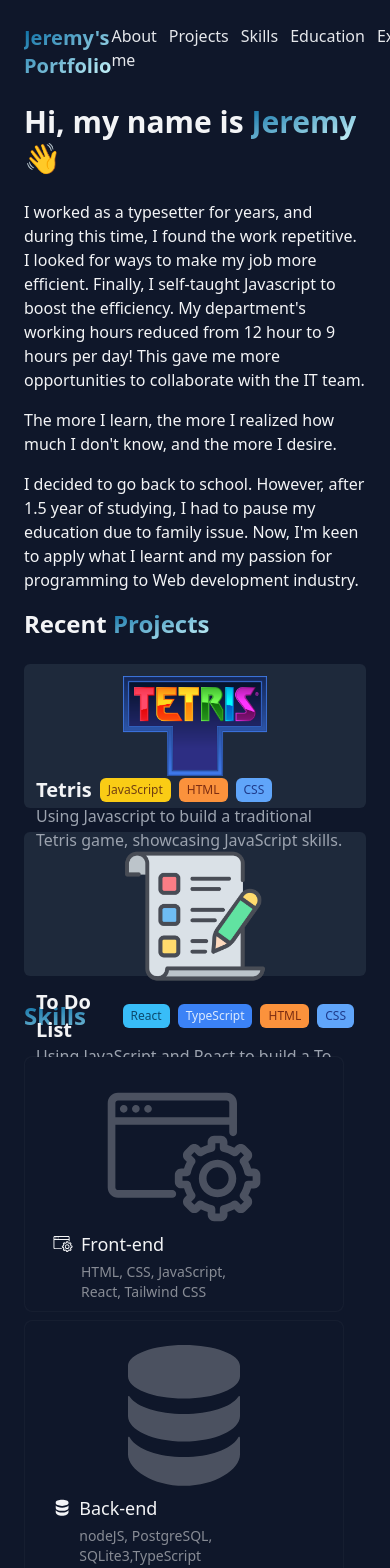
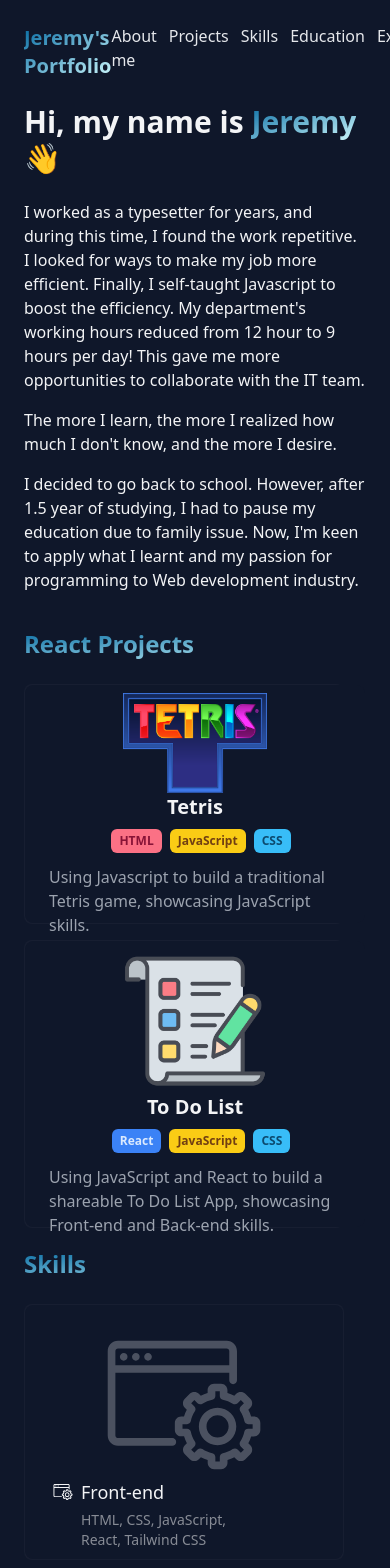
Before and after one commit to jeremyf2020/portfolio, a React (Create React App) app: page / in a window 390 px wide. Shown: the top 1568 px of the page. Built offline with nearby package versions, Linux system fonts and the light colour scheme.

Commit message:
apply hover effect on project section, adjust mobile responsive layout

```diff
--- /dev/null
+++ b/src/functions/handMouseMove.ts
@@ -0,0 +1,10 @@
+import React from "react";
+
+export const handleMouseMove = (e: React.MouseEvent<HTMLDivElement>): void => {
+  const target = e.target as HTMLDivElement;
+  const rect = target.getBoundingClientRect(),
+    x = e.clientX - rect.left,
+    y = e.clientY - rect.top;
+  target.style.setProperty("--mouse-x", `${x}px`);
+  target.style.setProperty("--mouse-y", `${y}px`);
+};
--- a/src/layouts/NavBar.tsx
+++ b/src/layouts/NavBar.tsx
@@ -1,7 +1,7 @@
 export default function NavBar() {
   return (
-    <div className="sticky top-0 w-full mx-auto">
-      <div className="py-6 flex justify-between bg-slate-900 z-10">
+    <div className="sticky top-0 w-full mx-auto z-10">
+      <div className="py-6 flex justify-between bg-slate-900">
         <div
           className="flex items-center bg-gradient-to-br from-sky-700 to-cyan-100
             bg-clip-text text-xl font-bold text-transparent "
--- a/src/layouts/Projects.tsx
+++ b/src/layouts/Projects.tsx
@@ -1,77 +1,118 @@
 import React from "react";
 import tetrisLogo from "../assets/tetris.png";
 import todoLogo from "../assets/toDoList.png";
+import { handleMouseMove } from "../functions/handMouseMove";
 
-interface ProjectProps {
-  name: string;
-  logo: string;
-  tech: string[];
-  description: string;
-}
+export default function Projects() {
+  return (
+    <>
+      <h1 className="mb-6 text-2xl font-bold bg-gradient-to-br from-sky-700 to-cyan-100 bg-clip-text text-transparent mt-5">
+        React Projects
+      </h1>
 
-const techColors: { [key: string]: string } = {
-  React: "bg-sky-400 text-sky-900",
-  JavaScript: "bg-yellow-400 text-yellow-900",
-  HTML: "bg-orange-400 text-orange-900",
-  CSS: "bg-blue-400 text-blue-900",
-  TypeScript: "bg-blue-500 text-blue-100",
-};
+      <div className="z-4 relative mb-4">
+        <div
+          onMouseMove={handleMouseMove}
+          className="
+            bg-white/[0.03] rounded-lg  h-60 md:h-52 w-80 cursor-pointer
 
-const createProject = ({ name, logo, tech, description }: ProjectProps) => (
-  <div>
-    <div className="h-36 flex flex-col items-center gap-x-8 rounded-md bg-slate-800 p-3 md:flex-row mb-6">
+        after:h-full after:w-full after:left-0 after:opacity-0 after:absolute after:top-0 after:transitionDuration-500 after:transition-opacity after:rounded-lg after:bg-spotlightEdge after:hover:opacity-100 after:z-1
+
+        before:h-full before:w-full before:left-0 before:opacity-0 before:absolute before:top-0 before:transitionDuration-500 before:transition-opacity before:rounded-lg before:bg-spotlight before:
+        before:z-3 before:hover:opacity-100
+            "
+        >
+          <div className="flex flex-col items-center px-6 gap-x-8  bg-slate-900 inset-[1px] p-2 absolute  rounded-lg z-2  md:flex-row">
+            <div className="shrink-0">
+              <a href="/demo/astro-boilerplate">
                 <img
                   className="h-auto w-36 hover:translate-y-1"
-        src={logo}
-        alt={`${name} logo`}
+                  src={tetrisLogo}
+                  alt="tetris-logo"
+                  loading="lazy"
                 />
+              </a>
+            </div>
             <div>
-        <div className="flex gap-2 items-center">
-          <span className="text-xl font-semibold">{name}</span>
-          {tech.map((technology) => (
-            <span
-              key={technology}
-              className={`rounded-md px-2 py-1 text-xs ${
-                techColors[technology] || "bg-gray-400 text-gray-900"
-              }`}
+              <div className="flex flex-col items-center gap-y-2 md:flex-row">
+                <a
+                  className="hover:text-cyan-400"
+                  href="/demo/astro-boilerplate"
                 >
-              {technology}
-            </span>
-          ))}
+                  <div className="text-xl font-semibold">Tetris</div>
+                </a>
+                <div className="ml-3 flex gap-2">
+                  <div className="rounded-md px-2 py-1 text-xs font-semibold bg-rose-400 text-rose-900">
+                    HTML
                   </div>
-        <div className="text-gray-400">{description}</div>
+                  <div className="rounded-md px-2 py-1 text-xs font-semibold bg-yellow-400 text-yellow-900">
+                    JavaScript
+                  </div>
+                  <div className="rounded-md px-2 py-1 text-xs font-semibold bg-sky-400 text-sky-900">
+                    CSS
                   </div>
                 </div>
               </div>
-);
+              <p className="mt-3 text-gray-400">
+                Using Javascript to build a traditional Tetris game, showcasing
+                JavaScript skills.
+              </p>
+            </div>
+          </div>
+        </div>
+      </div>
 
-const Project: React.FC = () => {
-  return (
-    <div>
-      <div className="mb-6 text-2xl font-bold">
-        Recent{" "}
-        <span className="bg-gradient-to-br from-sky-700 to-cyan-100 bg-clip-text text-transparent">
-          Projects
-        </span>
+      <div className="z-4 relative">
+        <div
+          onMouseMove={handleMouseMove}
+          className="
+            bg-white/[0.03] rounded-lg   w-80 cursor-pointer   h-72 md:h-52
+
+        after:h-full after:w-full after:left-0 after:opacity-0 after:absolute after:top-0 after:transitionDuration-500 after:transition-opacity after:rounded-lg after:bg-spotlightEdge after:hover:opacity-100 after:z-1
+
+        before:h-full before:w-full before:left-0 before:opacity-0 before:absolute before:top-0 before:transitionDuration-500 before:transition-opacity before:rounded-lg before:bg-spotlight before:
+        before:z-3 before:hover:opacity-100
+            "
+        >
+          <div className="flex flex-col items-center px-6 gap-x-8  bg-slate-900 inset-[1px] p-2 absolute  rounded-lg z-2  md:flex-row">
+            <div className="shrink-0">
+              <a href="/demo/astro-boilerplate">
+                <img
+                  className="h-auto w-36 hover:translate-y-1"
+                  src={todoLogo}
+                  alt="to-do-list-logo"
+                  loading="lazy"
+                />
+              </a>
             </div>
             <div>
-        {createProject({
-          name: "Tetris",
-          logo: tetrisLogo,
-          tech: ["JavaScript", "HTML", "CSS"],
-          description:
-            "Using Javascript to build a traditional Tetris game, showcasing JavaScript skills.",
-        })}
-        {createProject({
-          name: "To Do List",
-          logo: todoLogo,
-          tech: ["React", "TypeScript", "HTML", "CSS"],
-          description:
-            "Using JavaScript and React to build a To Do List App, showcasing Front-end and Back-end skills.",
-        })}
+              <div className="flex flex-col items-center gap-y-2 md:flex-row">
+                <a
+                  className="hover:text-cyan-400"
+                  href="/demo/astro-boilerplate"
+                >
+                  <div className="text-xl font-semibold">To Do List</div>
+                </a>
+                <div className="ml-3 flex gap-2">
+                  <div className="rounded-md px-2 py-1 text-xs font-semibold bg-blue-500 text-blue-100">
+                    React
+                  </div>
+                  <div className="rounded-md px-2 py-1 text-xs font-semibold bg-yellow-400 text-yellow-900">
+                    JavaScript
+                  </div>
+                  <div className="rounded-md px-2 py-1 text-xs font-semibold bg-sky-400 text-sky-900">
+                    CSS
                   </div>
                 </div>
+              </div>
+              <p className="mt-3 text-gray-400">
+                Using JavaScript and React to build a shareable To Do List App,
+                showcasing Front-end and Back-end skills.
+              </p>
+            </div>
+          </div>
+        </div>
+      </div>
+    </>
   );
-};
-
-export default Project;
+}
--- a/src/layouts/Skills.tsx
+++ b/src/layouts/Skills.tsx
@@ -1,18 +1,8 @@
-import React from "react";
 import { ReactComponent as BrowserSVG } from "../assets/browser.svg";
 import { ReactComponent as SqlSVG } from "../assets/sql.svg";
 import { ReactComponent as GameSVG } from "../assets/game.svg";
-
+import { handleMouseMove } from "../functions/handMouseMove";
 export default function Skills() {
-  const handleMouseMove = (e: React.MouseEvent<HTMLDivElement>): void => {
-    const target = e.target as HTMLDivElement;
-    const rect = target.getBoundingClientRect(),
-      x = e.clientX - rect.left,
-      y = e.clientY - rect.top;
-    target.style.setProperty("--mouse-x", `${x}px`);
-    target.style.setProperty("--mouse-y", `${y}px`);
-  };
-
   return (
     <>
       <h1 className="mb-6 text-2xl font-bold bg-gradient-to-br from-sky-700 to-cyan-100 bg-clip-text text-transparent mt-5">
```
Lines whose indentation alone changed are shown as unchanged.
